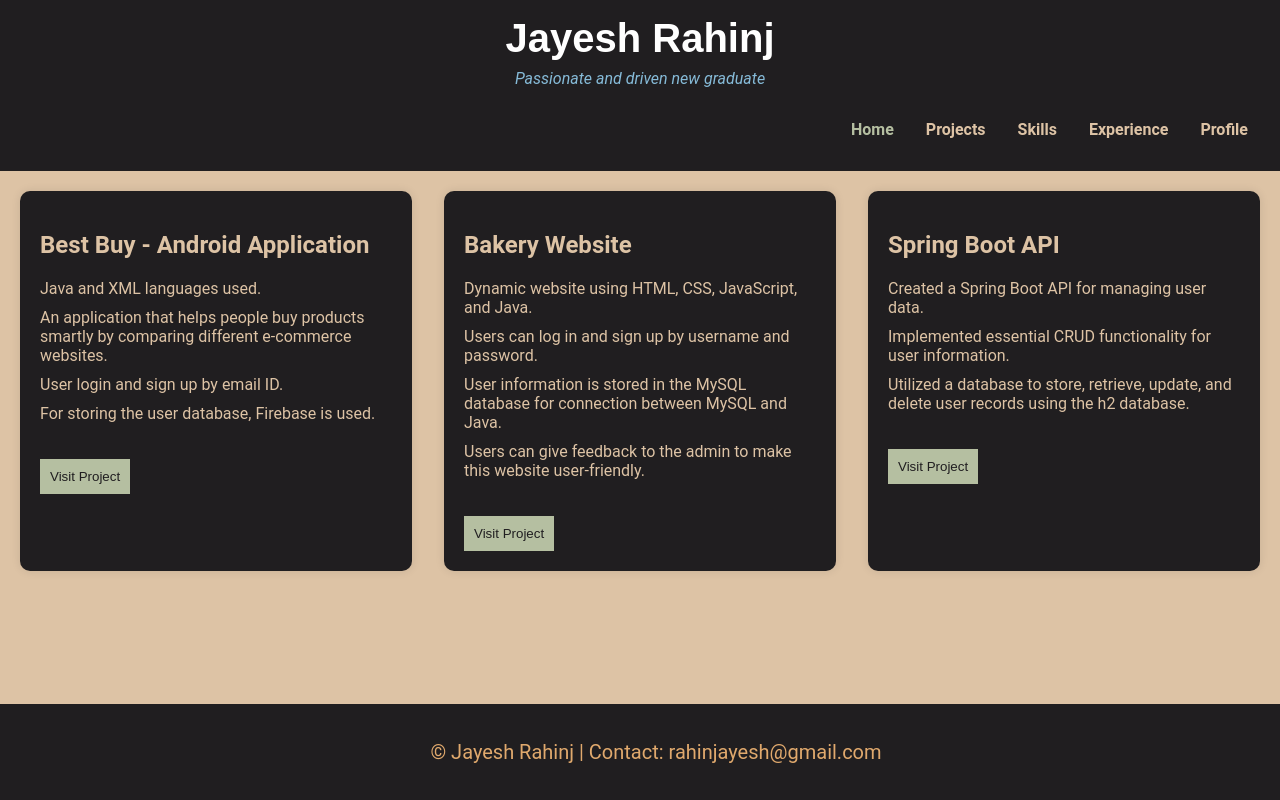
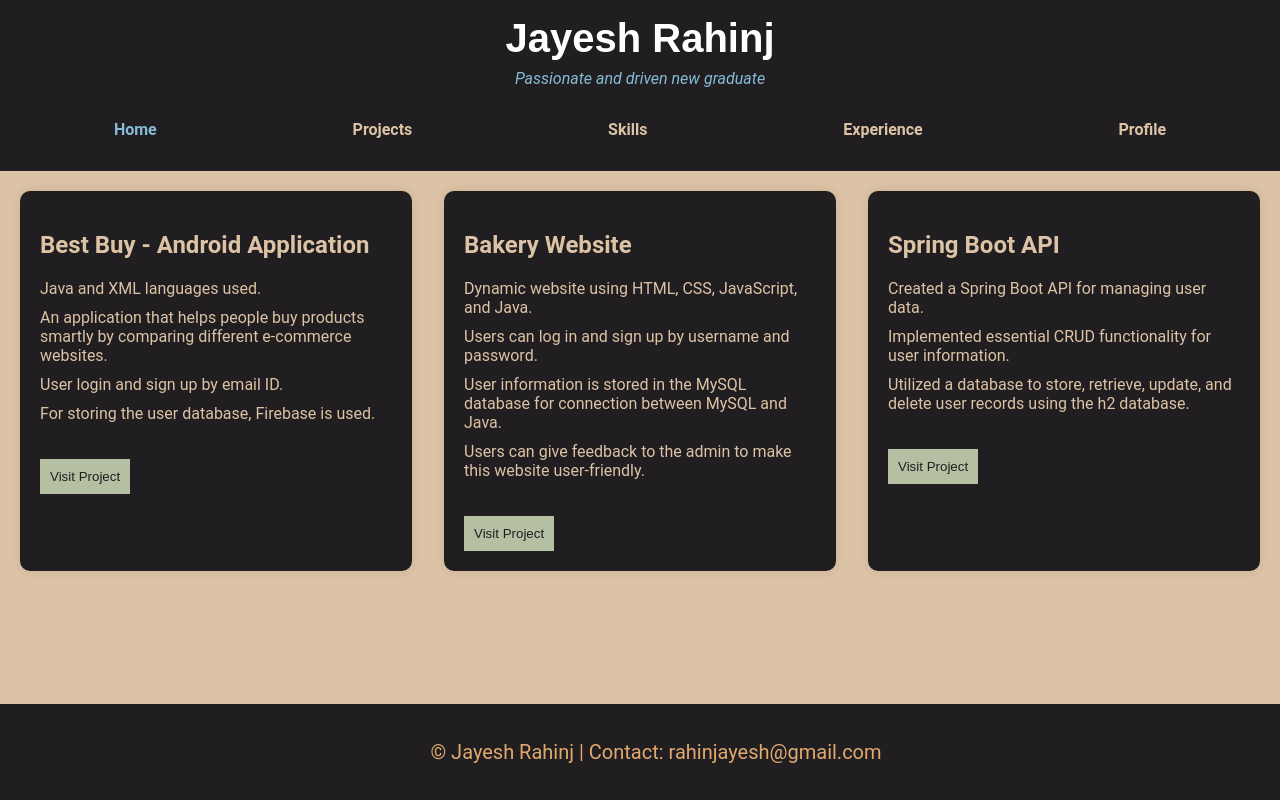
Before and after one commit to jayeshrahinj/portfolio, a plain HTML site: page project.html in a window 1280 px wide. In both pictures the pointer is over the link "Home". Drawn offline with Linux system fonts and the light colour scheme.

Commit message:
Update project.html

```diff
--- a/project.html
+++ b/project.html
@@ -27,13 +27,12 @@
             font-family: 'Arial', sans-serif;
             color: #fff; /* White */
         }
-
-        nav ul {
+ nav ul {
             list-style: none;
             padding: 0;
             margin: 0;
             display: flex;
-            justify-content: flex-end; /* Align to the right */
+            justify-content: space-around; /* Adjusted for responsiveness */
             background-color: #201E20; /* Black-brown */
             padding: 1em 0;
         }
@@ -50,10 +49,8 @@
         }
 
         nav a:hover {
-            color: #B5BFA1; /* Light Green */
-        }
-
-        .row {
+            color: #86BBD8; /* Light Teal */
+        }        .row {
             display: flex;
             flex-wrap: wrap; /* Allow the columns to wrap to the next line on smaller screens */
             justify-content: space-between;
```
